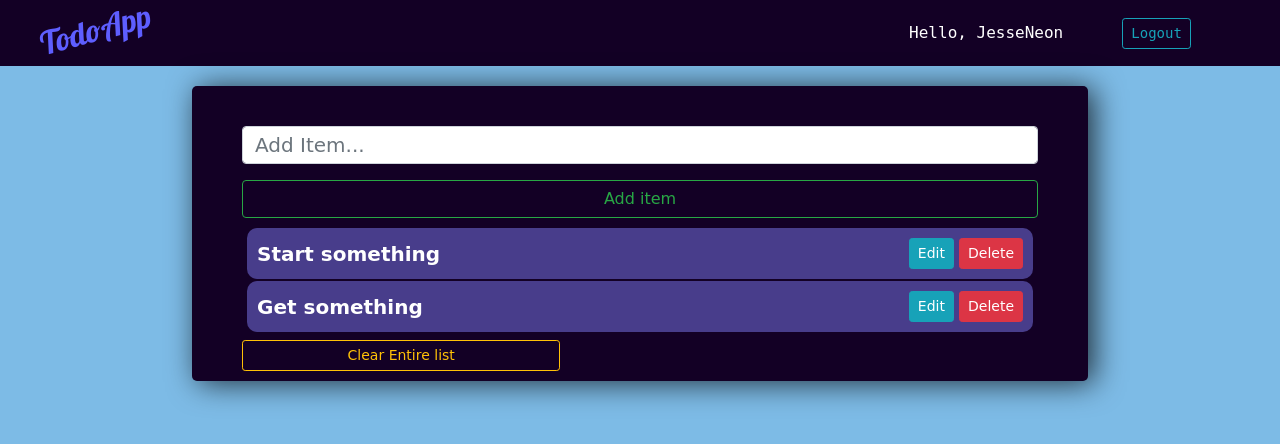
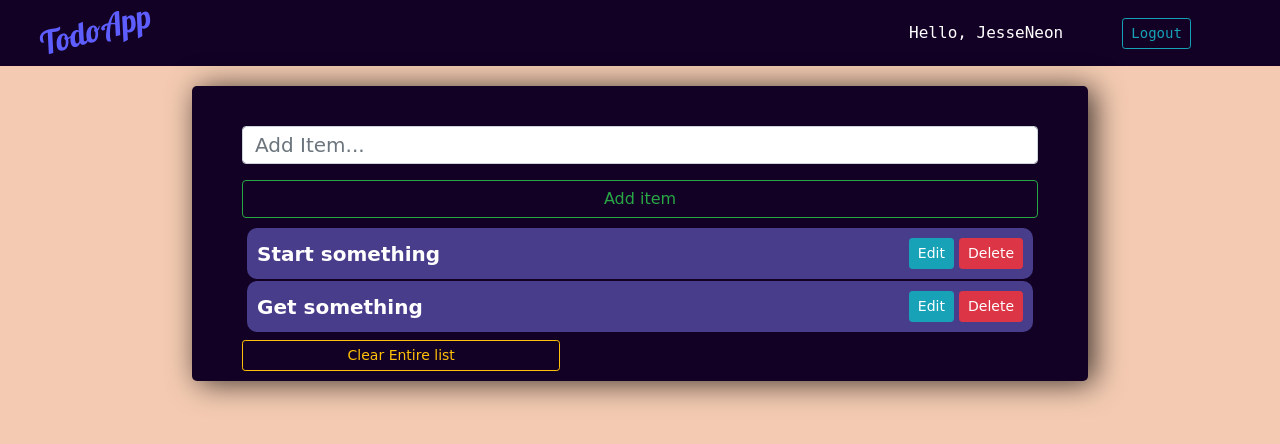
Before and after one commit to JesseAyegba/todo, a Django app: page /dashboard/ in a window 1280 px wide. Shown: the top 444 px of the page. Run offline with Django 3.2, Linux system fonts and the light colour scheme; a user stored in the database is signed in; data comes from the database, SQL or seed files in the repository; some libraries are stand-ins or nearby versions; some web fonts are replaced.

Commit message:
color change

```diff
--- a/todo_app/static/todo_app/css/style.css
+++ b/todo_app/static/todo_app/css/style.css
@@ -2,7 +2,7 @@ body {
     padding: 0px !important;
     margin: 0px !important;
     /* background-color: rgb(221, 221, 221); */
-    background-color: #7DBBE6;
+    background-color: #f4cbb2;
 
 }
 nav {
```
